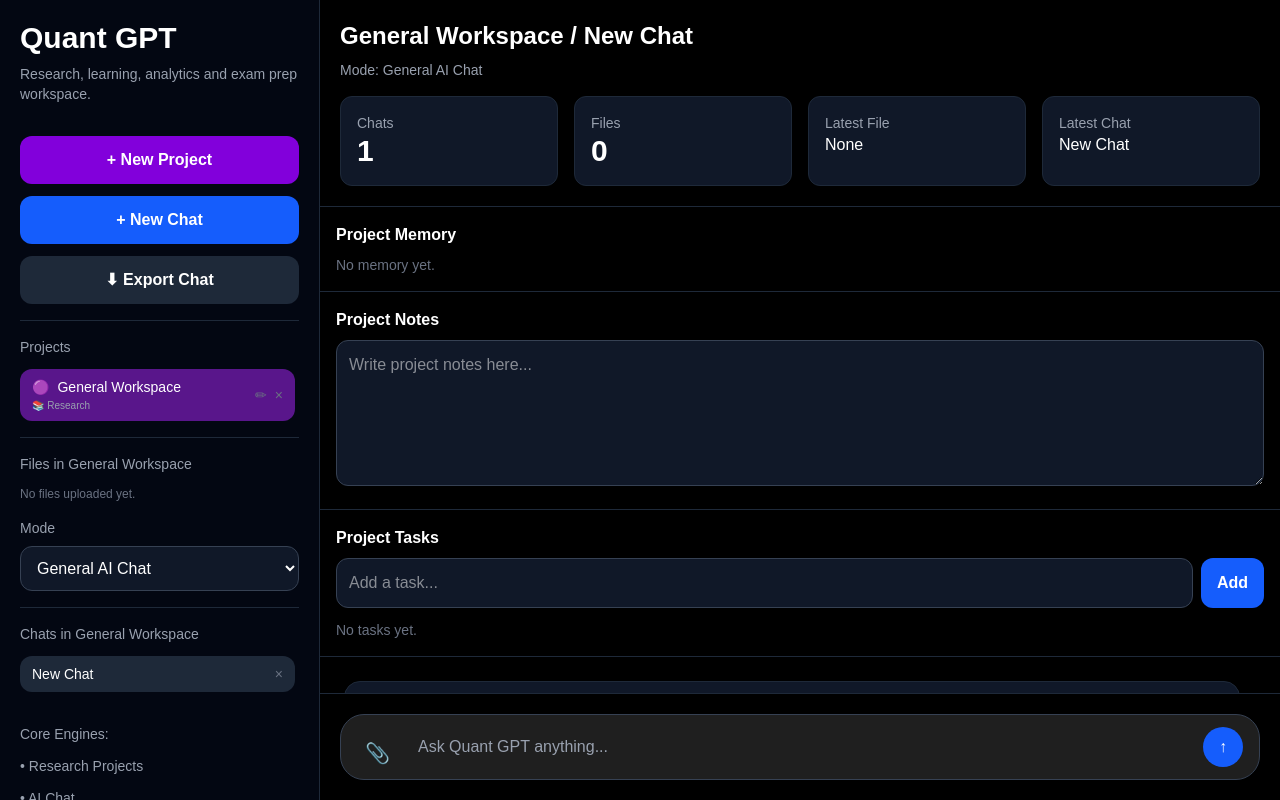
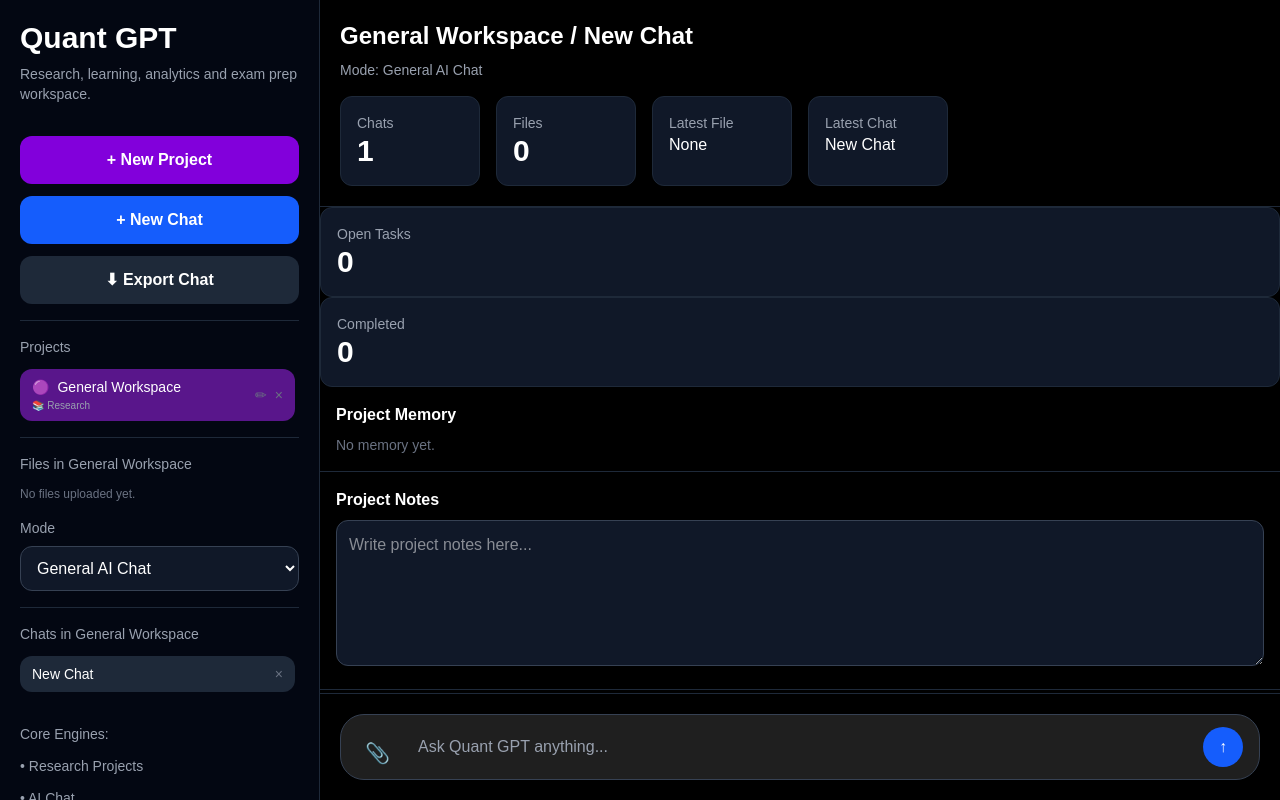
Before and after one commit to yomiannixs-jpg/QuantGPT, a Next.js app in the folder frontend/: page /dashboard in a window 1280 px wide. Shown: the top 800 px of the page. Built offline with nearby package versions, Linux system fonts and the light colour scheme.

Commit message:
Refactor dashboard page and add task completion counts
Refactor code for better readability and add task counts.

```diff
--- a/frontend/app/dashboard/page.tsx
+++ b/frontend/app/dashboard/page.tsx
@@ -175,15 +175,12 @@ function DashboardContent() {
   const activeProjectTasks = projectTasks.filter((task) => task.projectId === activeProjectId).sort((a, b) => b.createdAt - a.createdAt);
   const activeProjectChatCount = projectChats.length;
   const activeProjectFileCount = activeProjectFiles.length;
-  const mostRecentFile =
-  activeProjectFiles.length > 0
-    ? activeProjectFiles[0]
-    : null;
+  const mostRecentFile = activeProjectFiles.length > 0 ? activeProjectFiles[0] : null;
 
-  const mostRecentChat =
-  projectChats.length > 0
-    ? projectChats[0]
-    : null;
+  const mostRecentChat = projectChats.length > 0 ? projectChats[0] : null;
+  const completedTasks = activeProjectTasks.filter( (t) => t.completed ).length;
+  const openTasks = activeProjectTasks.filter( (t) => !t.completed ).length;
+  const latestMemory = activeProjectMemory?.items?.length ? activeProjectMemory.items[ activeProjectMemory.items.length - 1 ] : null;
 
   useEffect(() => {
     const urlMode = searchParams.get("mode");
@@ -944,7 +941,7 @@ const newProject: Project = {
          Mode: {mode}
        </p>
 
-    <div className="grid md:grid-cols-4 gap-4">
+    <div className="grid md:grid-cols-6 gap-4">
       <div className="bg-gray-900 border border-gray-800 rounded-xl p-4">
         <div className="text-gray-400 text-sm">Chats</div>
         <div className="text-3xl font-bold">
@@ -974,6 +971,26 @@ const newProject: Project = {
       </div>
     </div>
   </div>
+          <div className="bg-gray-900 border border-gray-800 rounded-xl p-4">
+            <div className="text-gray-400 text-sm">
+             Open Tasks
+          </div>
+
+          <div className="text-3xl font-bold">
+             {openTasks}
+         </div>
+    </div>
+
+          <div className="bg-gray-900 border border-gray-800 rounded-xl p-4">
+          <div className="text-gray-400 text-sm">
+             Completed
+          </div>
+
+          <div className="text-3xl font-bold">
+             {completedTasks}
+         </div>
+         </div>
+
       <div className="border-b border-gray-800 p-4">
         <h3 className="font-semibold mb-2">
            Project Memory
```
